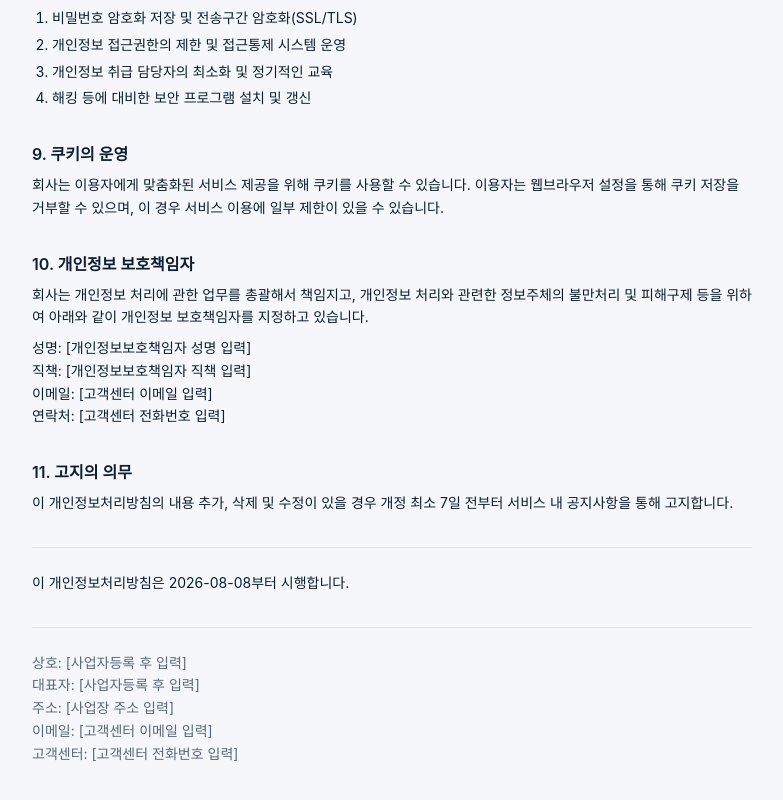
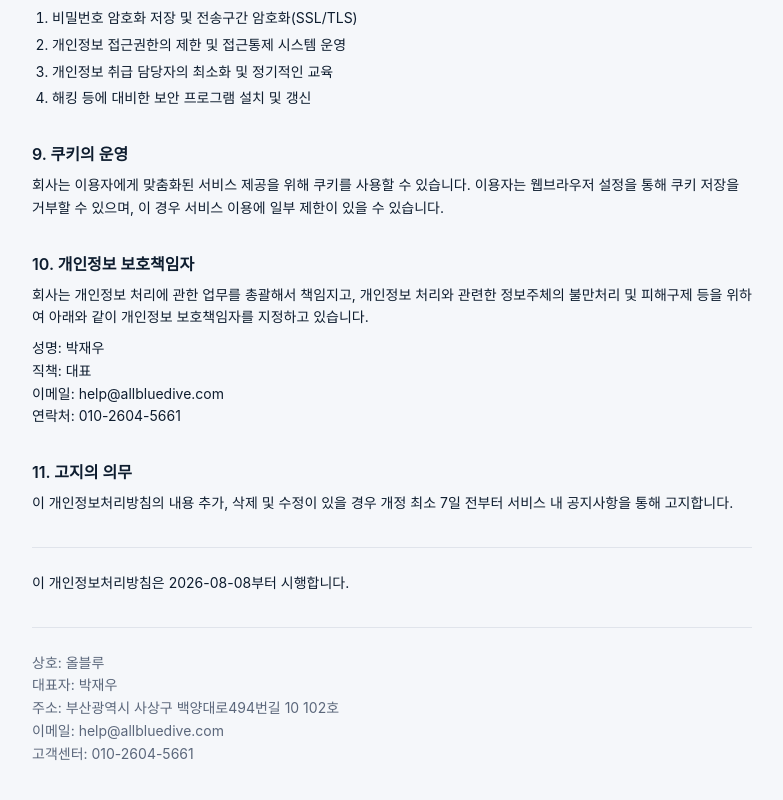
Before and after one commit to go1234a-byte/all-blue-diving, a React (Vite) app: page /privacy in a window 1280 px wide. Shown: the part 1588-2388 px from the top of the page, without its empty margins (248-1031 px from the left). Built offline with nearby package versions, Linux system fonts and the light colour scheme; no server answers; the database is empty; a web font is replaced by a local one; what @enter-pro/analytics-sdk would draw is missing.

Commit message:
Update PrivacyPage.tsx

```diff
--- a/src/pages/PrivacyPage.tsx
+++ b/src/pages/PrivacyPage.tsx
@@ -1,16 +1,15 @@
 import { Link } from "react-router-dom";
 import { ArrowLeft } from "lucide-react";
 
-// PG 심사 및 사업자등록 완료 후 실제 정보로 교체 필요.
 const BUSINESS_INFO = {
   serviceName: "올블루(ALL BLUE)",
-  companyName: "[사업자등록 후 입력]",
-  ceoName: "[사업자등록 후 입력]",
-  address: "[사업장 주소 입력]",
-  officerName: "[개인정보보호책임자 성명 입력]",
-  officerPosition: "[개인정보보호책임자 직책 입력]",
-  email: "[고객센터 이메일 입력]",
-  phone: "[고객센터 전화번호 입력]",
+  companyName: "올블루",
+  ceoName: "박재우",
+  address: "부산광역시 사상구 백양대로494번길 10 102호",
+  officerName: "박재우",
+  officerPosition: "대표",
+  email: "help@allbluedive.com",
+  phone: "010-2604-5661",
 };
 
 const EFFECTIVE_DATE = "2026-08-08";
```
